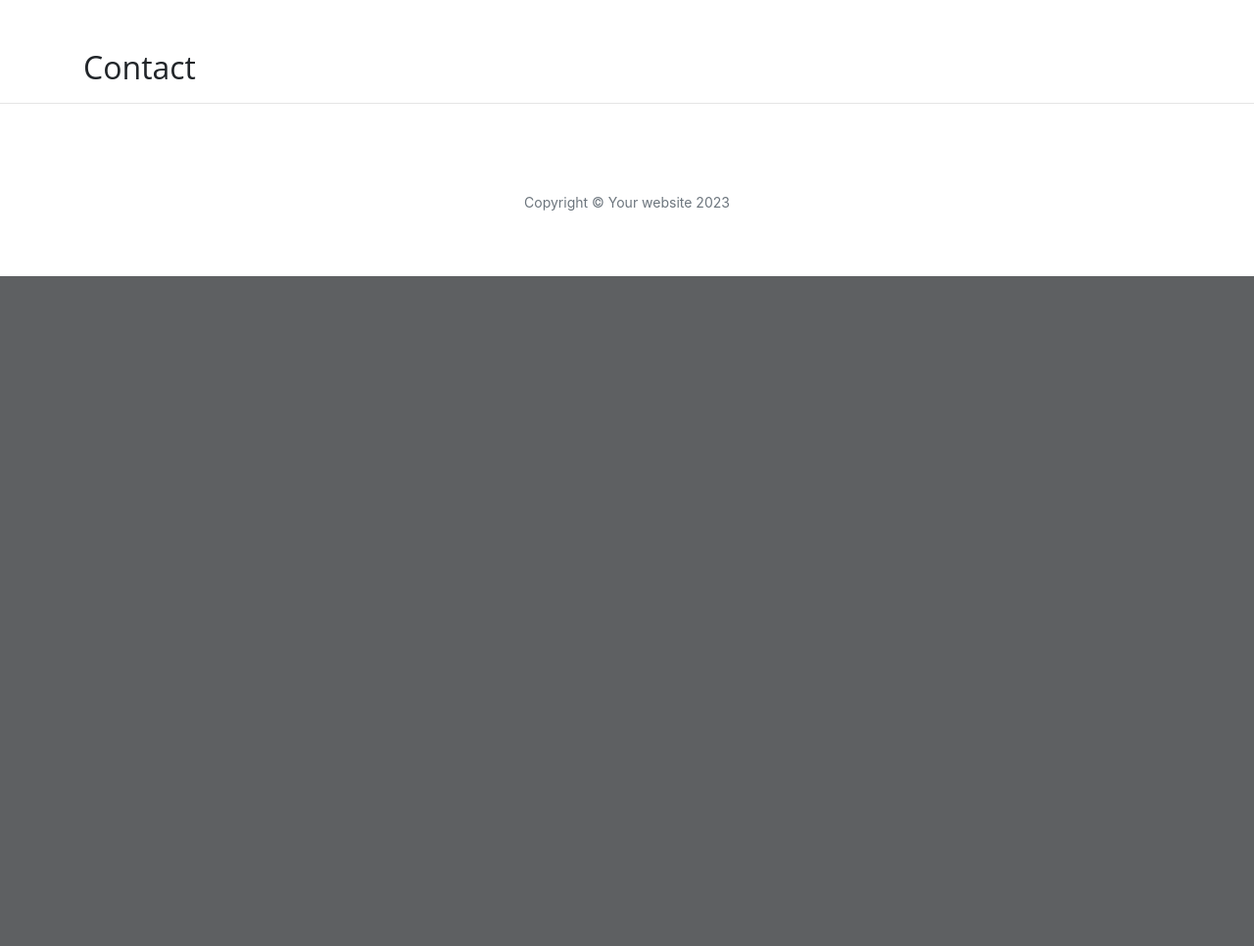
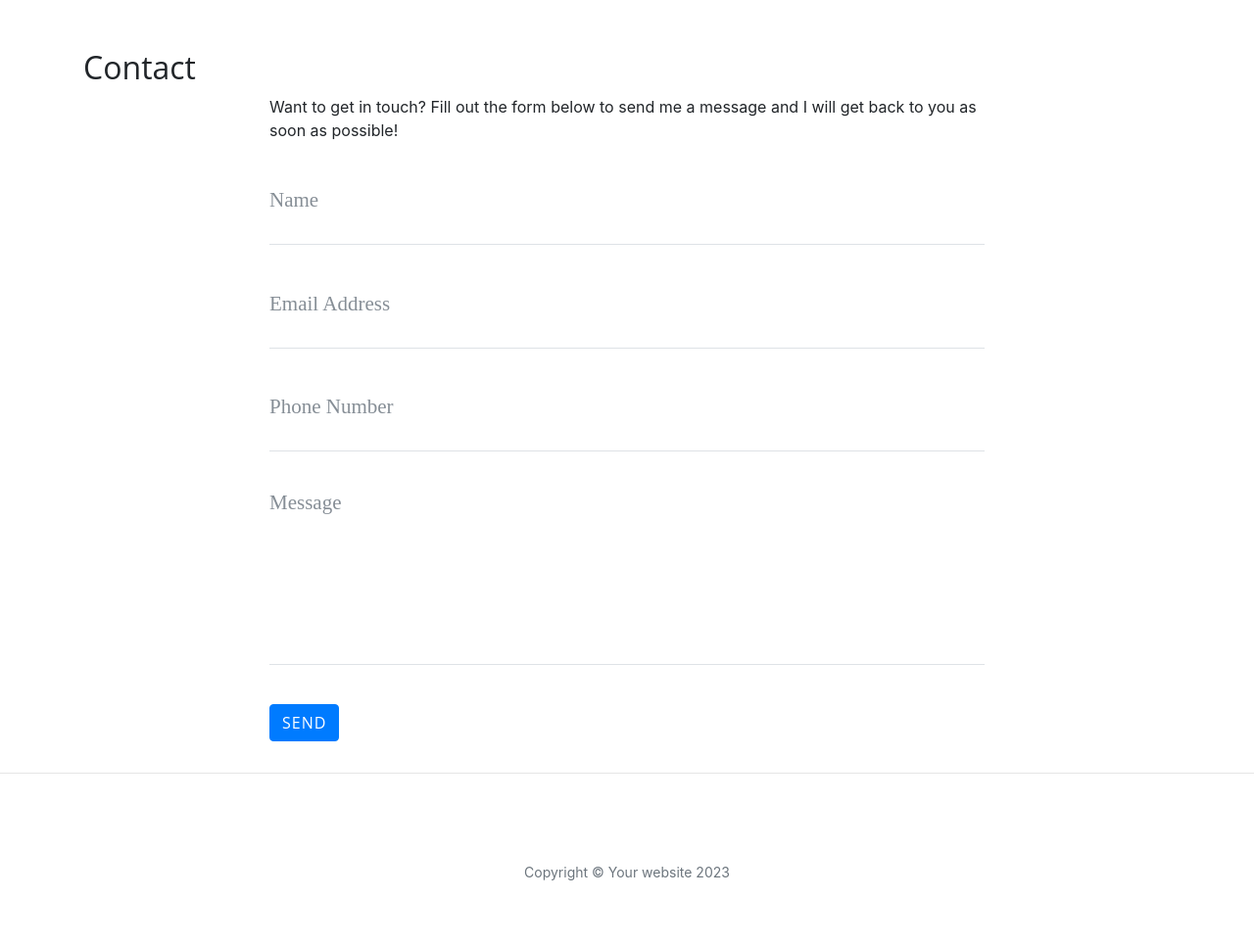
Before and after one commit to Supersheep50/flask-lesson, a Flask app: page /contact in a window 1280 px wide. Shown: the part 532-1498 px from the top of the page at 98% size. Before the commit the page ends 814 px from the top, so only its background shows below. Run offline with Flask 2, Linux system fonts and the light colour scheme; some libraries are stand-ins or nearby versions.

Commit message:
Commit before Heroku

```diff
--- a/data/company.json
+++ b/data/company.json
@@ -1,12 +1,14 @@
 [{
         "name": "Thorin Oakenshield",
         "description": "Thorin II, also called the Oakenshield, King under the Mountain or the Mountain King, was the son of Thráin II, the older brother of Frerin and Dís, the grandson of King Thrór and the uncle of Fíli and Kíli. Thorin was best known for his deeds as leader of a company that infiltrated the lost Kingdom under the Mountain to take it back from Smaug and for leading an alliance of Men, Dwarves, and Elves in the Battle of the Five Armies.",
-        "image_source": "http://www.panhistoria.com/Stacks/Novels/characterimages/T27293.jpg"
+        "image_source": "http://www.panhistoria.com/Stacks/Novels/characterimages/T27293.jpg",
+        "url": "thorin"
     },
     {
         "name": "Kili & Fili",
         "description": "Fíli and Kíli were the two most active dwarves of Thorin's company, and apart from Balin, and possibly Bombur, they appeared more frequently as 'individual' characters in Tolkien's novel than the rest of Thorin's companions, who were most often named only in 'group' references to the entire company.",
-        "image_source": "http://www.filmofilia.com/wp-content/uploads/2011/07/hobbit_0.jpg"
+        "image_source": "http://www.filmofilia.com/wp-content/uploads/2011/07/hobbit_0.jpg",
+        "url": "kili-and-fili"
     },
     {
         "name": "Óin",
--- a/run.py
+++ b/run.py
@@ -1,9 +1,11 @@
 import os
 import json
-from flask import Flask, render_template
+from flask import Flask, render_template, request, flash
+if os.path.exists("env.py"):
+    import env
 
 app = Flask(__name__)
-
+app.secret_key = os.environ.get("SECRET_KEY")
 
 @app.route("/")
 def index():
@@ -15,12 +17,25 @@ def about():
     data = []
     with open("data/company.json", "r") as json_data:
         data = json.load(json_data)
-
-    return render_template("about.html", page_title="About", company =data)
+    return render_template("about.html", page_title="About", company=data)
 
 
-@app.route("/contact")
+@app.route("/about/<member_name>")
+def about_member(member_name):
+    member = {}
+    with open("data/company.json", "r") as json_data:
+        data = json.load(json_data)
+        for obj in data:
+            if obj["url"] == member_name:
+                member = obj
+    return render_template("member.html", member=member)
+
+
+
+@app.route("/contact", methods=["GET", "POST"])
 def contact():
+    if request.method == "POST":
+        flash("Thanks {}, we have received your message!".format(request.form.get("name")))
     return render_template("contact.html",  page_title="Contact")
 
 
--- a/templates/about.html
+++ b/templates/about.html
@@ -20,7 +20,7 @@
 
     {% if loop.index % 2 != 0 %}
     <div class="col-md-7">
-        <h3>{{ loop. index}}{{ member.name }}</h3>
+        <h3><a href="/about/{{ member.url}}">{{ loop. index}}{{ member.name }}</a></h3>
         <p>{{ member.description }}</p>
     </div>
     <div class="col-md-5">
@@ -33,7 +33,7 @@
     </div>
 
     <div class="col-md-7">
-        <h3>{{ loop. index}}{{ member.name }}</h3>
+        <h3><a href="/about/{{ member.url}}">{{ loop. index}}{{ member.name }}</a></h3>
         <p>{{ member.description }}</p>
     </div>
 
--- a/templates/contact.html
+++ b/templates/contact.html
@@ -1,5 +1,62 @@
 {% extends "base.html" %}
 {% block content %}
+<h2>{{ page_title }}</h2>
 
-<h2>{{page_title}}</h2>
+<div class="row">
+    <div class="col-lg-8 col-md-10 mx-auto">
+
+        {% with messages = get_flashed_messages() %}
+        {% if messages %}
+        <ul class="flashes">
+            {% for message in messages %}
+            <li>{{ message }}</li>
+            {% endfor %}
+        </ul>
+        {% endif %}
+        {% endwith %}
+
+        <p>Want to get in touch? Fill out the form below to send me a message and I will get back to you as soon as
+            possible!</p>
+        <form method="POST" name="sentMessage" id="contactForm" novalidate>
+            <div class="control-group">
+                <div class="form-group floating-label-form-group controls">
+                    <label>Name</label>
+                    <input type="text" class="form-control" placeholder="Name" name="name" id="name" required
+                        data-validation-required-message="Please enter your name.">
+                    <p class="help-block text-danger"></p>
+                </div>
+            </div>
+            <div class="control-group">
+                <div class="form-group floating-label-form-group controls">
+                    <label>Email Address</label>
+                    <input type="email" class="form-control" placeholder="Email Address" name="email" id="email"
+                        required data-validation-required-message="Please enter your email address.">
+                    <p class="help-block text-danger"></p>
+                </div>
+            </div>
+            <div class="control-group">
+                <div class="form-group col-xs-12 floating-label-form-group controls">
+                    <label>Phone Number</label>
+                    <input type="tel" class="form-control" placeholder="Phone Number" name="phone" id="phone" required
+                        data-validation-required-message="Please enter your phone number.">
+                    <p class="help-block text-danger"></p>
+                </div>
+            </div>
+            <div class="control-group">
+                <div class="form-group floating-label-form-group controls">
+                    <label>Message</label>
+                    <textarea rows="5" class="form-control" placeholder="Message" name="message" id="message" required
+                        data-validation-required-message="Please enter a message."></textarea>
+                    <p class="help-block text-danger"></p>
+                </div>
+            </div>
+            <br>
+            <div id="success"></div>
+            <div class="form-group">
+                <button type="submit" class="btn btn-primary" id="sendMessageButton">Send</button>
+            </div>
+        </form>
+    </div>
+</div>
+
 {% endblock %}
```
Also changed, not shown: templates/member.html (added, +16 -0 lines), 1 other file.
